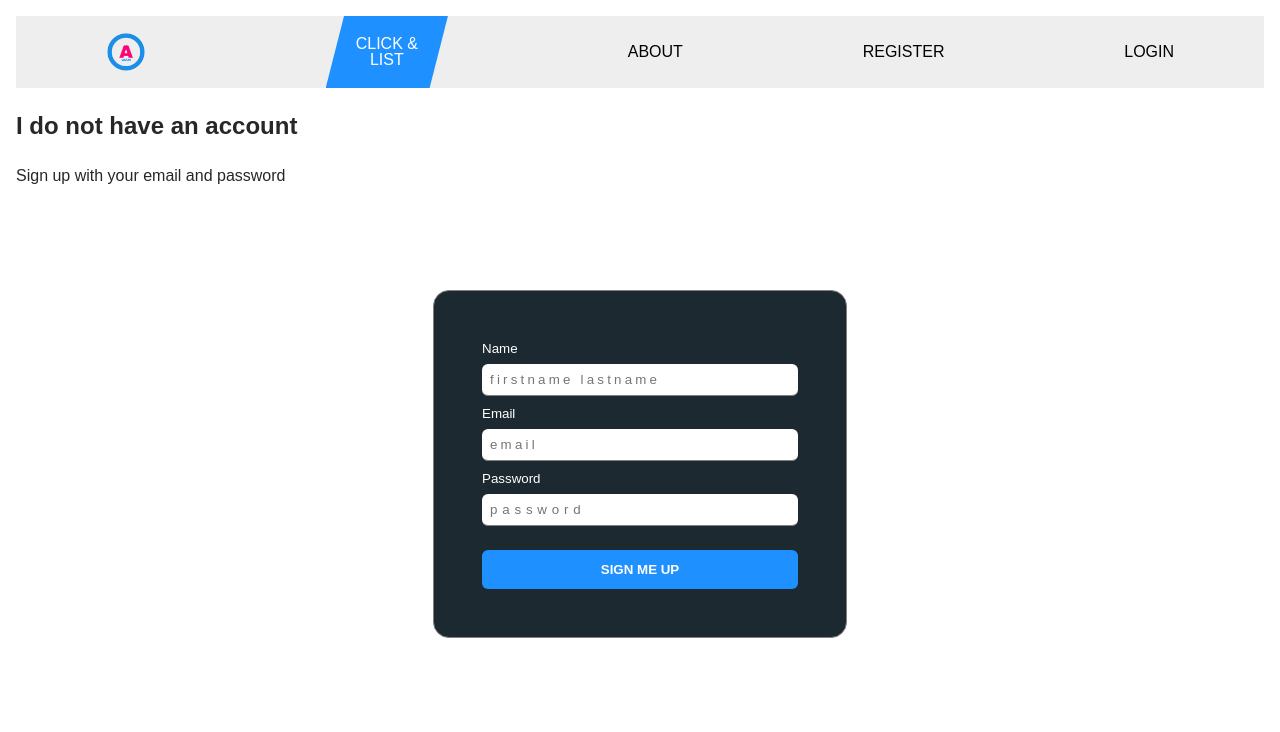
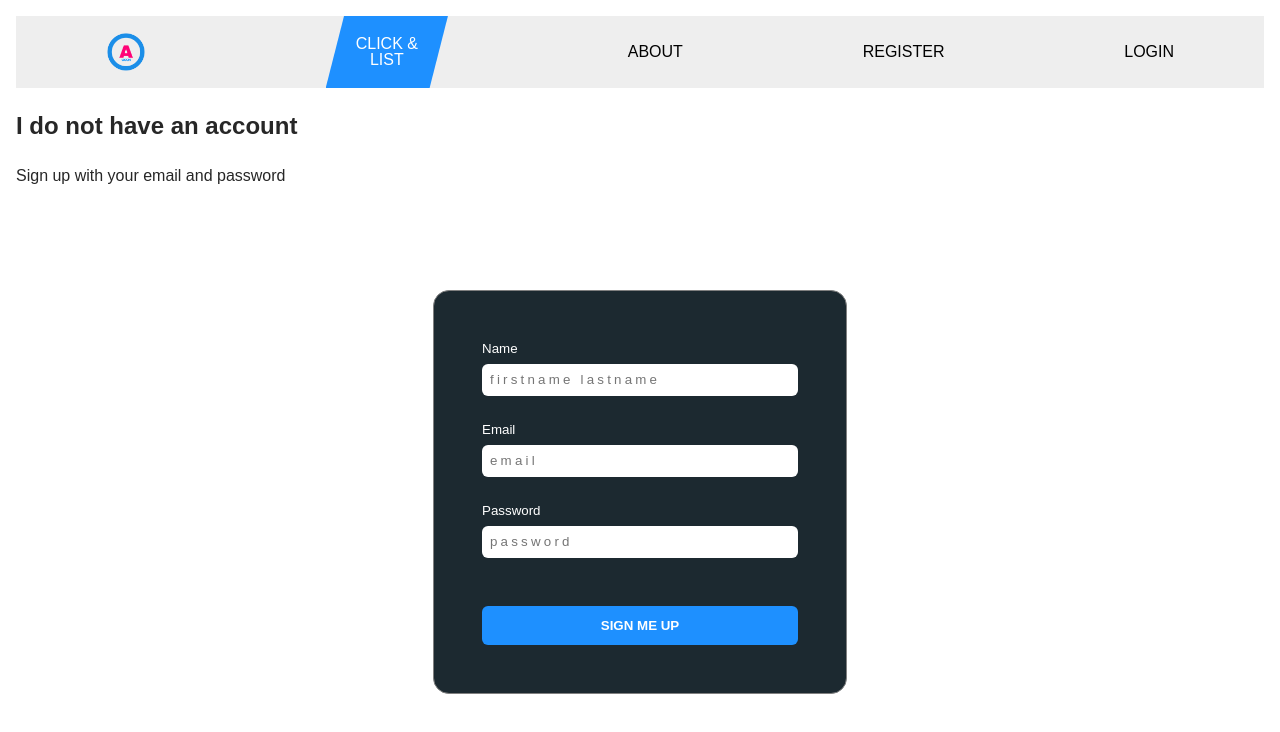
Before and after one commit to jksh88/auxion-client, a React (Create React App) app: page /register in a window 1280 px wide. Shown: the top 732 px of the page. Built offline with nearby package versions, Linux system fonts and the light colour scheme; no server answers; the HTML template or start-up script is replaced by a standard one.

Commit message:
separate stylesheet for register component

```diff
--- a/src/components/register.component.jsx
+++ b/src/components/register.component.jsx
@@ -1,6 +1,6 @@
 import React, { useState } from 'react';
-import reactRouterDom from 'react-router-dom';
 import { useHistory } from 'react-router-dom';
+import './register.styles.css';
 
 const REACT_APP_SERVER_URL = process.env.REACT_APP_SERVER_URL;
 
@@ -61,13 +61,6 @@ const Register = (props) => {
             placeholder="firstname lastname"
             value={state.name}
             onChange={handleChange}
-            style={{
-              width: '100%',
-              letterSpacing: '.2rem',
-              height: '2rem',
-              border: 'none',
-              borderBottom: '1px solid grey',
-            }}
           />
         </div>
         <div className="field">
@@ -78,13 +71,6 @@ const Register = (props) => {
             placeholder="email"
             value={state.email}
             onChange={handleChange}
-            style={{
-              width: '100%',
-              letterSpacing: '.2rem',
-              height: '2rem',
-              border: 'none',
-              borderBottom: '1px solid grey',
-            }}
           />
         </div>
         <div className="field">
@@ -95,14 +81,6 @@ const Register = (props) => {
             placeholder="password"
             value={state.password}
             onChange={handleChange}
-            style={{
-              width: '100%',
-              letterSpacing: '.3rem',
-              height: '2rem',
-              border: 'none',
-              borderBottom: '1px solid grey',
-              marginBottom: '1.5rem',
-            }}
           />
         </div>
         <button>SIGN ME UP</button>
--- /dev/null
+++ b/src/components/register.styles.css
@@ -0,0 +1,14 @@
+form input {
+  width: 100%;
+  letter-spacing: 0.2rem;
+  height: 2rem;
+  border: none;
+  border-bottom: 1px solid grey;
+}
+
+.field:not(:last-child) {
+  margin-bottom: 1rem;
+}
+form button {
+  margin-top: 1.5rem;
+}
```
